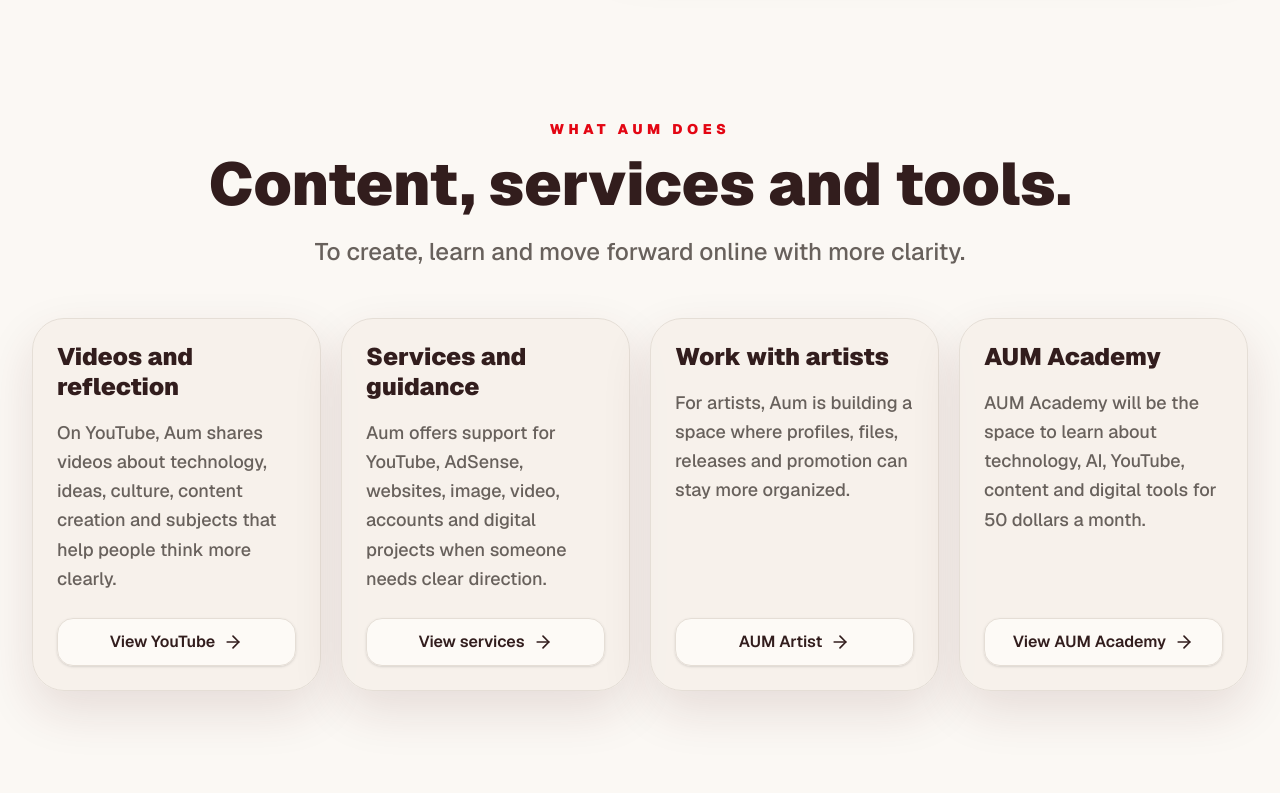
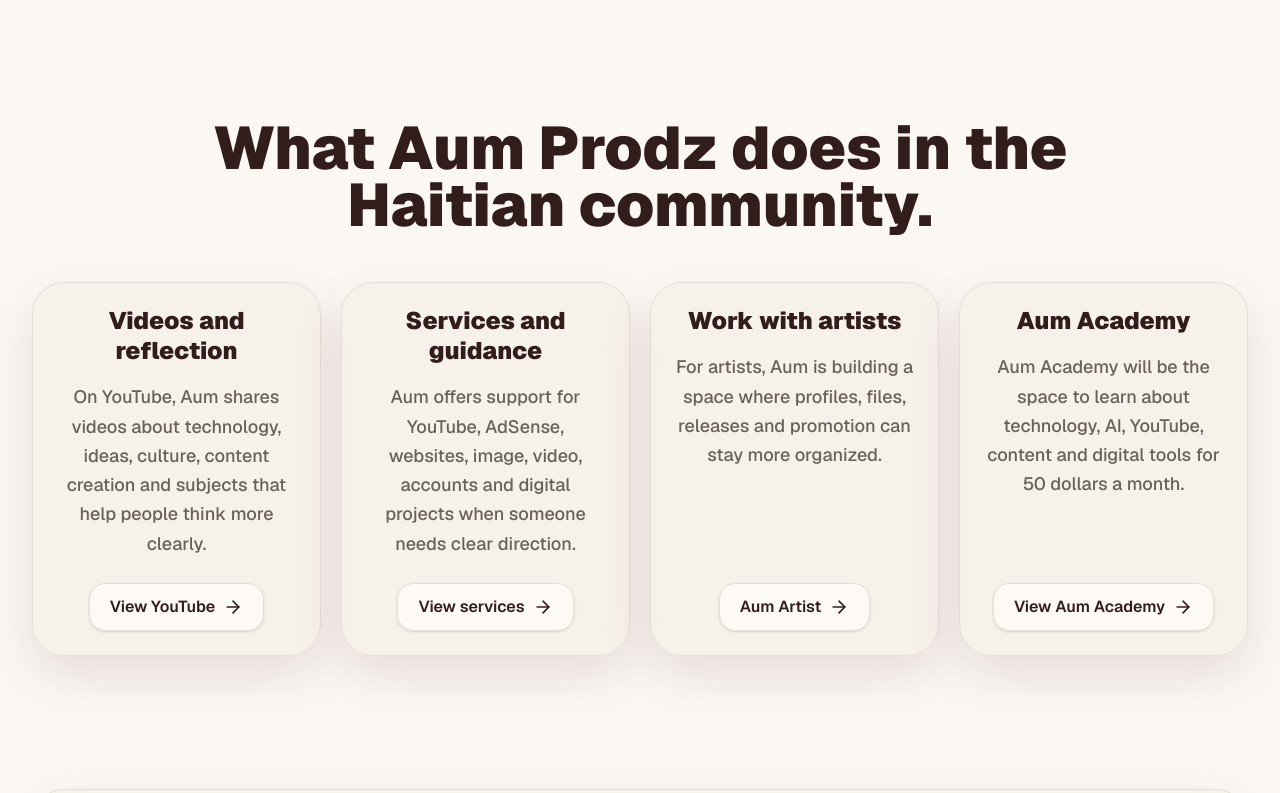
Before and after one commit to aumdevs/aumprodz, a Next.js app: page / in a window 1280 px wide. Shown: the part 1360-2153 px from the top of the page. Built offline with nearby package versions, Linux system fonts and the light colour scheme; no server answers.

Commit message:
Update Aum work section copy

```diff
--- a/src/app/(public)/page.tsx
+++ b/src/app/(public)/page.tsx
@@ -28,8 +28,6 @@
   servicesText: string;
   servicesTitle: string;
   startCta: string;
-  workEyebrow: string;
-  workText: string;
   workTitle: string;
   youtubeCta: string;
   youtubeText: string;
@@ -38,15 +36,15 @@
 
 const copyByLocale: Record<AppLocale, HomeCopy> = {
   ht: {
-    academyCta: "Gade AUM Academy",
+    academyCta: "Gade Aum Academy",
     academyText:
-      "AUM Academy se espas kote moun aprann sou teknoloji, IA, YouTube, kontni ak zouti dijital pou 50 dola ameriken chak mwa.",
-    academyTitle: "AUM Academy",
+      "Aum Academy se espas kote moun aprann sou teknoloji, IA, YouTube, kontni ak zouti dijital pou 50 dola ameriken chak mwa.",
+    academyTitle: "Aum Academy",
     aboutEyebrow: "Ki moun ki Aum?",
     aboutTitle: "Aum se Bendjy, kreyatè ki dèyè Aum Prodz.",
     aboutText:
       "Mwen espesyalize'm nan pwodiksyon kontni vizyèl, dijital, ak pwogramasyon aplikasyon pou android ak ios ak web.",
-    artistCta: "AUM Artist",
+    artistCta: "Aum Artist",
     artistText:
       "Pou atis yo, Aum ap bati yon espas kote pwofil, fichye, lansman ak pwomosyon ka gen plis lòd.",
     artistTitle: "Travay ak atis",
@@ -59,25 +57,22 @@
       "Aum ofri sipò pou YouTube, AdSense, sit web, imaj, videyo, kont ak pwojè dijital lè yon moun bezwen yon direksyon ki klè.",
     servicesTitle: "Sèvis ak akonpayman",
     startCta: "Aprann plis",
-    workEyebrow: "Sa Aum fè",
-    workText:
-      "Pou kreye, aprann epi avanse sou entènèt ak plis klè.",
-    workTitle: "Kontni, sèvis ak zouti dijital.",
+    workTitle: "Sa Aum Prodz fè nan kominote ayisyèn nan.",
     youtubeCta: "Gade YouTube",
     youtubeText:
       "Sou YouTube, Aum pataje videyo sou teknoloji, lide, kilti, kreyasyon kontni ak sijè ki ka ede moun reflechi pi byen.",
     youtubeTitle: "Videyo ak refleksyon",
   },
   es: {
-    academyCta: "Ver AUM Academy",
+    academyCta: "Ver Aum Academy",
     academyText:
-      "AUM Academy será el espacio para aprender sobre tecnología, IA, YouTube, contenido y herramientas digitales por 50 dólares al mes.",
-    academyTitle: "AUM Academy",
+      "Aum Academy será el espacio para aprender sobre tecnología, IA, YouTube, contenido y herramientas digitales por 50 dólares al mes.",
+    academyTitle: "Aum Academy",
     aboutEyebrow: "¿Quién es Aum?",
     aboutTitle: "Aum es Bendjy, el creador detrás de Aum Prodz.",
     aboutText:
       "Creo videos, experiencias digitales y servicios prácticos para ayudar a la comunidad haitiana a entender mejor la tecnología, el contenido, YouTube, la música y los negocios en internet.",
-    artistCta: "AUM Artist",
+    artistCta: "Aum Artist",
     artistText:
       "Para artistas, Aum está construyendo un espacio donde perfil, archivos, lanzamientos y promoción tengan más orden.",
     artistTitle: "Trabajo con artistas",
@@ -90,25 +85,22 @@
       "Aum ofrece apoyo para YouTube, AdSense, páginas web, imagen, video, cuentas y proyectos digitales cuando alguien necesita una dirección clara.",
     servicesTitle: "Servicios y acompañamiento",
     startCta: "Saber más",
-    workEyebrow: "Qué hace Aum",
-    workText:
-      "Para crear, aprender y avanzar en internet con más claridad.",
-    workTitle: "Contenido, servicios y herramientas.",
+    workTitle: "Qué hace Aum Prodz en la comunidad haitiana.",
     youtubeCta: "Ver YouTube",
     youtubeText:
       "En YouTube, Aum comparte videos sobre tecnología, ideas, cultura, creación de contenido y temas que ayudan a pensar mejor.",
     youtubeTitle: "Videos y reflexión",
   },
   en: {
-    academyCta: "View AUM Academy",
+    academyCta: "View Aum Academy",
     academyText:
-      "AUM Academy will be the space to learn about technology, AI, YouTube, content and digital tools for 50 dollars a month.",
-    academyTitle: "AUM Academy",
+      "Aum Academy will be the space to learn about technology, AI, YouTube, content and digital tools for 50 dollars a month.",
+    academyTitle: "Aum Academy",
     aboutEyebrow: "Who is Aum?",
     aboutTitle: "Aum is Bendjy, the creator behind Aum Prodz.",
     aboutText:
       "I create videos, digital experiences and practical services to help the Haitian community understand technology, content, YouTube, music and online business with more clarity.",
-    artistCta: "AUM Artist",
+    artistCta: "Aum Artist",
     artistText:
       "For artists, Aum is building a space where profiles, files, releases and promotion can stay more organized.",
     artistTitle: "Work with artists",
@@ -121,25 +113,22 @@
       "Aum offers support for YouTube, AdSense, websites, image, video, accounts and digital projects when someone needs clear direction.",
     servicesTitle: "Services and guidance",
     startCta: "Learn more",
-    workEyebrow: "What Aum does",
-    workText:
-      "To create, learn and move forward online with more clarity.",
-    workTitle: "Content, services and tools.",
+    workTitle: "What Aum Prodz does in the Haitian community.",
     youtubeCta: "View YouTube",
     youtubeText:
       "On YouTube, Aum shares videos about technology, ideas, culture, content creation and subjects that help people think more clearly.",
     youtubeTitle: "Videos and reflection",
   },
   fr: {
-    academyCta: "Voir AUM Academy",
+    academyCta: "Voir Aum Academy",
     academyText:
-      "AUM Academy sera l'espace pour apprendre la technologie, l'IA, YouTube, le contenu et les outils digitaux pour 50 dollars par mois.",
-    academyTitle: "AUM Academy",
+      "Aum Academy sera l'espace pour apprendre la technologie, l'IA, YouTube, le contenu et les outils digitaux pour 50 dollars par mois.",
+    academyTitle: "Aum Academy",
     aboutEyebrow: "Qui est Aum?",
     aboutTitle: "Aum est Bendjy, le créateur derrière Aum Prodz.",
     aboutText:
       "Je crée des vidéos, des expériences digitales et des services pratiques pour aider la communauté haïtienne à mieux comprendre la technologie, le contenu, YouTube, la musique et les projets en ligne.",
-    artistCta: "AUM Artist",
+    artistCta: "Aum Artist",
     artistText:
       "Pour les artistes, Aum construit un espace où profil, fichiers, sorties et promotion peuvent être mieux organisés.",
     artistTitle: "Travail avec les artistes",
@@ -152,25 +141,22 @@
       "Aum propose un accompagnement pour YouTube, AdSense, sites web, image, vidéo, comptes et projets digitaux quand une personne a besoin d'une direction claire.",
     servicesTitle: "Services et accompagnement",
     startCta: "En savoir plus",
-    workEyebrow: "Ce que fait Aum",
-    workText:
-      "Pour créer, apprendre et avancer en ligne avec plus de clarté.",
-    workTitle: "Contenu, services et outils.",
+    workTitle: "Ce que fait Aum Prodz dans la communauté haïtienne.",
     youtubeCta: "Voir YouTube",
     youtubeText:
       "Sur YouTube, Aum partage des vidéos sur la technologie, les idées, la culture, la création de contenu et des sujets qui aident à mieux réfléchir.",
     youtubeTitle: "Vidéos et réflexion",
   },
   pt: {
-    academyCta: "Ver AUM Academy",
+    academyCta: "Ver Aum Academy",
     academyText:
-      "AUM Academy será o espaço para aprender sobre tecnologia, IA, YouTube, conteúdo e ferramentas digitais por 50 dólares por mês.",
-    academyTitle: "AUM Academy",
+      "Aum Academy será o espaço para aprender sobre tecnologia, IA, YouTube, conteúdo e ferramentas digitais por 50 dólares por mês.",
+    academyTitle: "Aum Academy",
     aboutEyebrow: "Quem é Aum?",
     aboutTitle: "Aum é Bendjy, o criador por trás da Aum Prodz.",
     aboutText:
       "Eu crio vídeos, experiências digitais e serviços práticos para ajudar a comunidade haitiana a entender melhor tecnologia, conteúdo, YouTube, música e projetos online.",
-    artistCta: "AUM Artist",
+    artistCta: "Aum Artist",
     artistText:
       "Para artistas, Aum está construindo um espaço onde perfil, arquivos, lançamentos e promoção tenham mais organização.",
     artistTitle: "Trabalho com artistas",
@@ -183,10 +169,7 @@
       "Aum oferece apoio para YouTube, AdSense, sites, imagem, vídeo, contas e projetos digitais quando alguém precisa de uma direção clara.",
     servicesTitle: "Serviços e acompanhamento",
     startCta: "Saber mais",
-    workEyebrow: "O que Aum faz",
-    workText:
-      "Para criar, aprender e avançar na internet com mais clareza.",
-    workTitle: "Conteúdo, serviços e ferramentas.",
+    workTitle: "O que Aum Prodz faz na comunidade haitiana.",
     youtubeCta: "Ver YouTube",
     youtubeText:
       "No YouTube, Aum compartilha vídeos sobre tecnologia, ideias, cultura, criação de conteúdo e temas que ajudam as pessoas a pensar melhor.",
@@ -366,22 +349,16 @@
     <section className="public-section-tight pt-0">
       <div className="public-shell">
         <div className="mx-auto max-w-4xl text-center">
-          <p className="mb-4 text-sm font-black uppercase tracking-[0.32em] text-primary">
-            {copy.workEyebrow}
-          </p>
           <h2 className="mammouth-title text-4xl leading-[0.98] sm:text-6xl">
             {copy.workTitle}
           </h2>
-          <p className="mammouth-subtitle mt-6 text-xl leading-relaxed sm:text-2xl">
-            {copy.workText}
-          </p>
         </div>
 
         <div className="mx-auto mt-12 grid max-w-7xl gap-5 md:grid-cols-2 xl:grid-cols-4">
           {paths.map((item) => (
             <article
               key={item.href}
-              className="flex min-h-72 flex-col rounded-[2rem] border border-border bg-surface/78 p-6 shadow-soft"
+              className="flex min-h-72 flex-col items-center rounded-[2rem] border border-border bg-surface/78 p-6 text-center shadow-soft"
             >
               <h3 className="text-2xl font-black leading-tight text-foreground">
                 {item.title}
--- a/src/components/public/public-header.tsx
+++ b/src/components/public/public-header.tsx
@@ -25,7 +25,7 @@
   }
 > = {
   ht: {
-    artistCta: "AUM Artist",
+    artistCta: "Aum Artist",
     close: "Fèmen meni",
     menu: "Louvri meni",
     platformLabel: "Platfòm",
@@ -34,7 +34,7 @@
     whatsappMessage: "Bonjou AUM, mwen vle pale ak ou sou WhatsApp.",
   },
   es: {
-    artistCta: "AUM Artist",
+    artistCta: "Aum Artist",
     close: "Cerrar menú",
     menu: "Abrir menú",
     platformLabel: "Plataforma",
@@ -43,7 +43,7 @@
     whatsappMessage: "Hola AUM, quiero hablar contigo por WhatsApp.",
   },
   en: {
-    artistCta: "AUM Artist",
+    artistCta: "Aum Artist",
     close: "Close menu",
     menu: "Open menu",
     platformLabel: "Platform",
@@ -52,7 +52,7 @@
     whatsappMessage: "Hi AUM, I want to talk to you on WhatsApp.",
   },
   fr: {
-    artistCta: "AUM Artist",
+    artistCta: "Aum Artist",
     close: "Fermer le menu",
     menu: "Ouvrir le menu",
     platformLabel: "Plateforme",
@@ -61,7 +61,7 @@
     whatsappMessage: "Bonjour AUM, je veux parler avec vous sur WhatsApp.",
   },
   pt: {
-    artistCta: "AUM Artist",
+    artistCta: "Aum Artist",
     close: "Fechar menu",
     menu: "Abrir menu",
     platformLabel: "Plataforma",
```
